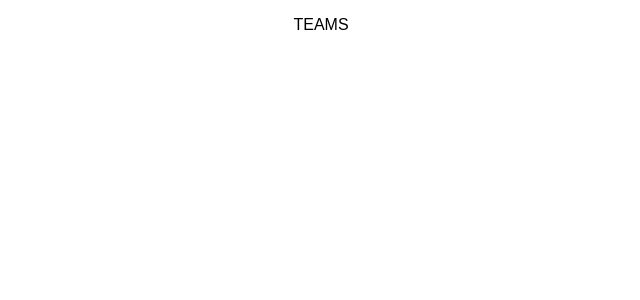
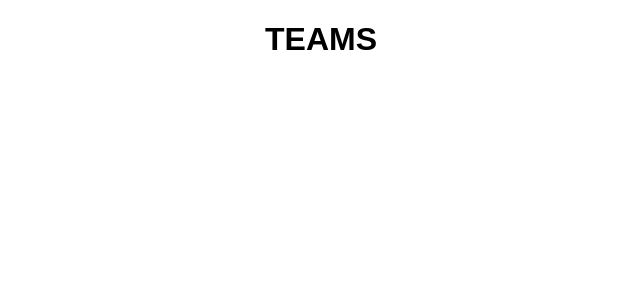
Before and after one commit to tylerjhevia/Teams, a React (Create React App) app: page / in a window 1280 px wide. Shown: the top 300 px of the page, without its empty margins (319-959 px from the left). Built offline with nearby package versions, Linux system fonts and the light colour scheme.

Commit message:
create Welcome component

```diff
--- a/src/App.tsx
+++ b/src/App.tsx
@@ -1,11 +1,12 @@
 import * as React from 'react';
 import './App.css';
+import Welcome from './Welcome/Welcome';
 
 class App extends React.Component<{}, {}> {
   render() {
     return (
       <div className="App">
-        <p>TEAMS</p>
+        <Welcome />
       </div>
     );
   }
--- /dev/null
+++ b/src/Welcome/Welcome.tsx
@@ -0,0 +1,11 @@
+import * as React from 'react';
+
+const Welcome = () => {
+  return (
+    <div className="welcome-container">
+      <h1>TEAMS</h1>
+    </div>
+  );
+};
+
+export default Welcome;
```
Also changed, not shown: src/Welcome/Welcome.css (added).
